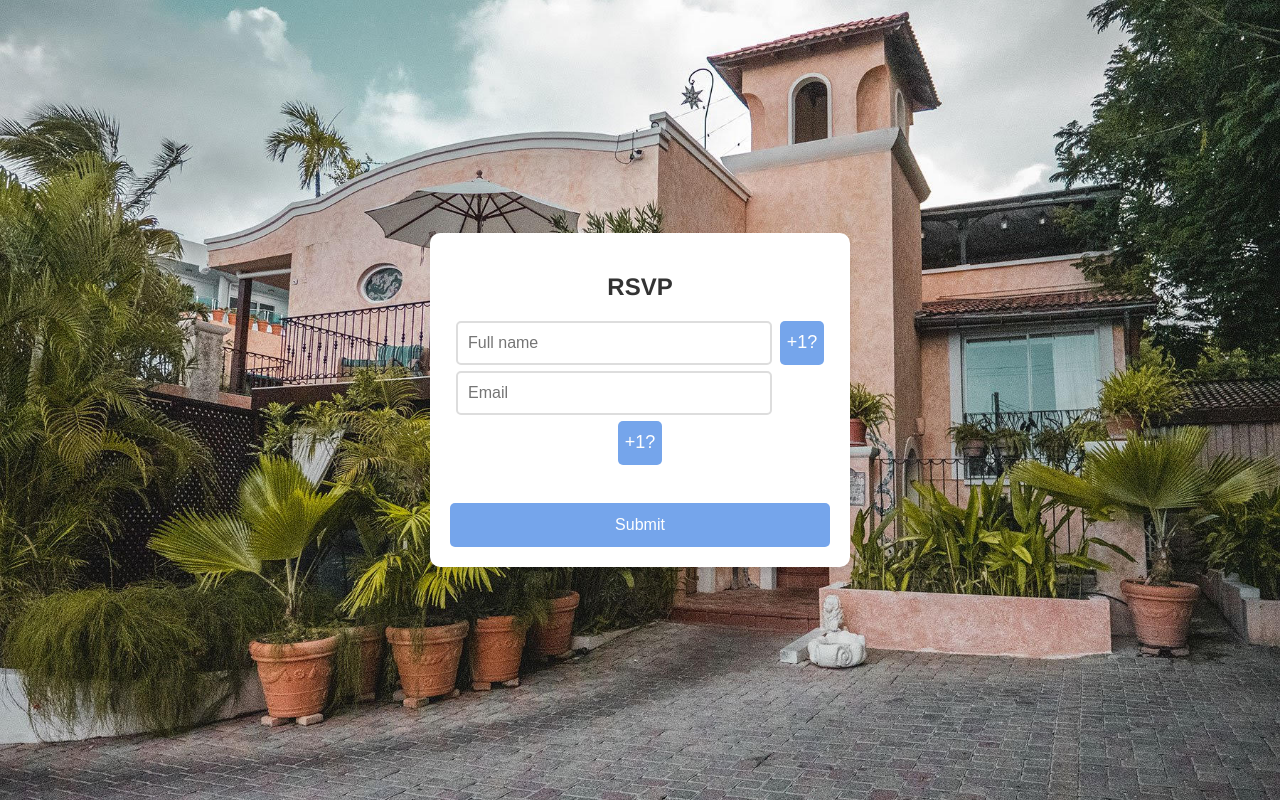
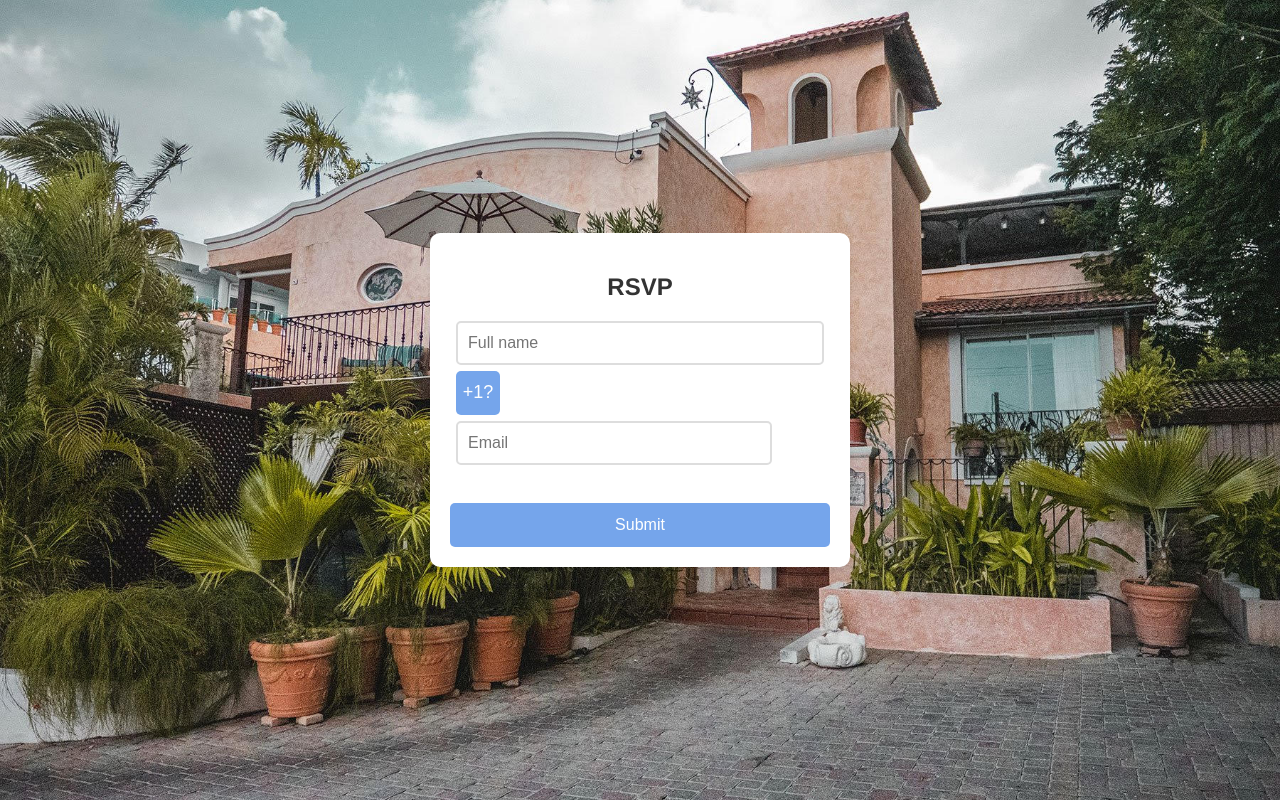
Before and after one commit to AdamTheNegus/TheButlerWedding, a plain HTML site: page RSVP/index.html in a window 1280 px wide. Drawn offline with Linux system fonts and the light colour scheme.

Commit message:
Update index.html

```diff
--- a/RSVP/index.html
+++ b/RSVP/index.html
@@ -14,16 +14,29 @@
 
 			<h2>RSVP</h2>
 
-			<div class="input-grid">
+			 <!-- <div class="input-grid"> -->
+				<!-- <input type="text" id="name" placeholder="Full name"> -->
+				<!-- <button id="addOne" type="button">+1?</button> -->
+			<!-- </div> -->
+
+			<!-- <div class="input-grid"> -->
+				<!-- <input type="email" id="email" placeholder="Email"> -->
+				<!-- <div></div> -->
+			<!-- </div> -->
+
+
+			<div class="input-grid name-row">
 				<input type="text" id="name" placeholder="Full name">
+			</div>
+			<div class="input-grid add-one-row">
 				<button id="addOne" type="button">+1?</button>
 			</div>
-
-			<div class="input-grid">
+			<div class="input-grid email-row">
 				<input type="email" id="email" placeholder="Email">
 				<div></div>
 			</div>
-		<button id="addOne" type="button">+1?</button>
+
+
 		<div id="plusOne"></div>
 
 			<p id="errorMsg" class="error-msg"></p>
```
